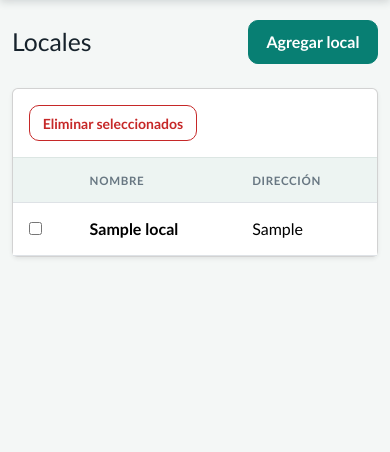
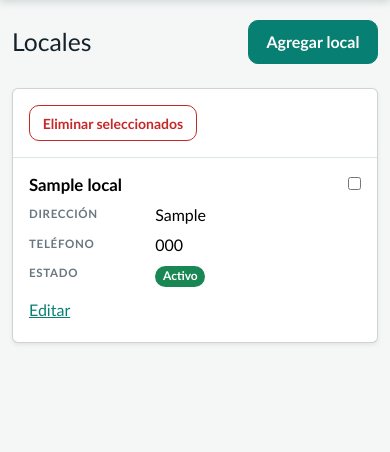
Before and after one commit to ManuelRuizU/comensalQR, a Django app: page /locales/ in a window 390 px wide. Shown: the part 60-512 px from the top of the page. Run offline with Django 5.2, Linux system fonts and the light colour scheme; a user stored in the database is signed in; tables that the repository leaves empty hold one stand-in row (values such as "Sample post"); parts of the project's set-up code (start-up, migrations or seed data) failed here and were passed over; some libraries are stand-ins or nearby versions.

Commit message:
Listas de administración como tarjetas en el teléfono
Trabajadores, Empresas, Operadores, Administradores, Locales e Historial:
bajo 768px cada fila se muestra como tarjeta «etiqueta: valor» en vez de
una tabla de 700px con scroll lateral. En escritorio siguen como tabla.
- Una sola plantilla: cada <td> lleva data-label y el CSS lo muestra como
  etiqueta (td::before). El encabezado de la tabla queda oculto
  visualmente pero disponible para lectores de pantalla.
- El nombre encabeza la tarjeta; la selección (interruptor o casilla) va
  arriba a la derecha; las acciones al pie.

Acciones de fila en Trabajadores: «Editar» queda visible y Tarjeta impresa,
Imagen teléfono y Regenerar QR pasan detrás de «Opciones», el mismo
<details> del menú del día. En el teléfono el panel se abre dentro de la
tarjeta; en escritorio flota sobre las filas siguientes.

Mesas, Pedidos, Despacho y Menú no cambian.

Co-Authored-By: Claude Opus 5.5 <noreply@anthropic.com>

```diff
--- a/static/css/app.css
+++ b/static/css/app.css
@@ -1133,3 +1133,76 @@ td:not(.text-end) .cq-item-panel { right: auto; left: 0; }
 .cq-verificar-listo { background: var(--cq-success-bright); color: var(--cq-on-success-bright); font-weight: 800; font-size: 1.2rem; text-align: center; border-radius: var(--cq-radius); padding: 0.6rem; margin-bottom: 0.6rem; }
 .cq-verificar-listo[hidden] { display: none; }
 a.cq-scan-brand { color: var(--cq-on-dark); text-decoration: none; }
+
+/* Acciones de una fila: la principal visible y el resto detrás de «Opciones». */
+.cq-row-actions { align-items: center; display: inline-flex; gap: var(--cq-gap); }
+.cq-row-actions .cq-item-panel { text-align: left; }
+
+/* ===== Listas de administración como tarjetas en el teléfono ============
+   Cada <td> lleva data-label con el nombre de su columna; bajo 768px la
+   fila se vuelve una tarjeta «etiqueta: valor». En escritorio, tabla normal. */
+@media (max-width: 767.98px) {
+    .cq-table.cq-table-cards { min-width: 0; }
+
+    .cq-table-cards thead {
+        clip: rect(0 0 0 0);
+        height: 1px;
+        overflow: hidden;
+        position: absolute;
+        width: 1px;
+    }
+
+    .cq-table-cards,
+    .cq-table-cards tbody { display: block; width: 100%; }
+
+    .cq-table-cards tr {
+        border-bottom: 1px solid var(--cq-line);
+        display: flex;
+        flex-direction: column;
+        gap: 0.35rem;
+        padding: 0.9rem 1rem;
+        position: relative;
+    }
+
+    .cq-table-cards tr:last-child { border-bottom: 0; }
+
+    .cq-table.cq-table-cards td {
+        border: 0;
+        overflow-wrap: anywhere;
+        padding: 0;
+    }
+
+    /* La etiqueta ocupa la columna izquierda; el valor fluye normal a la derecha. */
+    .cq-table.cq-table-cards td[data-label] {
+        padding-left: max(7rem, 38%);
+        position: relative;
+    }
+
+    .cq-table-cards td[data-label]::before {
+        color: var(--cq-muted);
+        content: attr(data-label);
+        left: 0;
+        line-height: 1.9;
+        position: absolute;
+        top: 0;
+        width: calc(max(7rem, 38%) - 0.75rem);
+        font-size: 0.72rem;
+        font-weight: 700;
+        letter-spacing: 0.06em;
+        text-transform: uppercase;
+    }
+
+    /* El nombre encabeza la tarjeta, sin etiqueta. */
+    .cq-table-cards .cq-cell-title { font-size: 1.05rem; order: -1; padding-right: 3.5rem; }
+
+    /* La selección va arriba a la derecha de la tarjeta. */
+    .cq-table.cq-table-cards .cq-cell-select { position: absolute; right: 1rem; top: 0.85rem; }
+    .cq-table-cards .cq-cell-select:empty { display: none; }
+
+    /* Acciones al pie de la tarjeta; el panel de «Opciones» se abre dentro de ella. */
+    .cq-table-cards td.text-end { margin-top: 0.35rem; text-align: left !important; }
+    .cq-table-cards td .cq-item-panel { box-shadow: none; position: static; }
+    .cq-table-cards .cq-row-actions { align-items: flex-start; display: flex; flex-wrap: wrap; }
+    .cq-table-cards td > a:not(.btn) { display: inline-block; padding: 0.35rem 0; }
+    .cq-table-wrap.cq-con-paneles { overflow: visible; }
+}
--- a/templates/locales/lista.html
+++ b/templates/locales/lista.html
@@ -12,16 +12,16 @@
             <button class="btn btn-outline-danger btn-sm" type="submit">Eliminar seleccionados</button>
         </div>
         <div class="cq-table-wrap">
-            <table class="table cq-table">
+            <table class="table cq-table cq-table-cards">
                 <thead><tr><th></th><th>Nombre</th><th>Dirección</th><th>Teléfono</th><th>Estado</th><th></th></tr></thead>
                 <tbody>
                     {% for local in locales %}
                     <tr>
-                        <td><input name="locales" value="{{ local.pk }}" type="checkbox"></td>
-                        <td class="fw-semibold">{{ local.nombre }}</td>
-                        <td>{{ local.direccion }}</td>
-                        <td>{{ local.telefono|default:"-" }}</td>
-                        <td>{% if local.activo %}<span class="badge text-bg-success">Activo</span>{% else %}<span class="badge text-bg-secondary">Inactivo</span>{% endif %}</td>
+                        <td class="cq-cell-select"><input name="locales" value="{{ local.pk }}" type="checkbox" aria-label="Seleccionar {{ local.nombre }}"></td>
+                        <td class="fw-semibold cq-cell-title">{{ local.nombre }}</td>
+                        <td data-label="Dirección">{{ local.direccion }}</td>
+                        <td data-label="Teléfono">{{ local.telefono|default:"-" }}</td>
+                        <td data-label="Estado">{% if local.activo %}<span class="badge text-bg-success">Activo</span>{% else %}<span class="badge text-bg-secondary">Inactivo</span>{% endif %}</td>
                         <td><a href="{% url 'locales:editar' local.pk %}">Editar</a></td>
                     </tr>
                     {% empty %}<tr><td colspan="6" class="text-secondary">No hay locales registrados.</td></tr>{% endfor %}
--- a/templates/operadores/lista.html
+++ b/templates/operadores/lista.html
@@ -6,10 +6,10 @@
     <div class="cq-actions"><a class="btn btn-primary" href="{% url 'operadores:crear' %}">Agregar operador</a></div>
 </div>
 <div class="cq-card">
-    <div class="cq-table-wrap"><table class="table cq-table">
+    <div class="cq-table-wrap"><table class="table cq-table cq-table-cards">
         <thead><tr><th>Nombre</th><th>Usuario</th><th>Local</th><th>Estado</th><th></th></tr></thead>
         <tbody>
-            {% for operador in operadores %}<tr><td class="fw-semibold">{{ operador }}</td><td>{{ operador.usuario.username }}</td><td>{{ operador.local|default:"Sin local" }}</td><td>{% if operador.activo %}<span class="badge text-bg-success">Activo</span>{% else %}<span class="badge text-bg-secondary">Inactivo</span>{% endif %}</td><td><a class="btn btn-sm btn-outline-primary" href="{% url 'operadores:editar' operador.pk %}">Editar</a></td></tr>{% empty %}<tr><td colspan="5" class="text-secondary">No hay operadores registrados.</td></tr>{% endfor %}
+            {% for operador in operadores %}<tr><td class="fw-semibold cq-cell-title">{{ operador }}</td><td data-label="Usuario">{{ operador.usuario.username }}</td><td data-label="Local">{{ operador.local|default:"Sin local" }}</td><td data-label="Estado">{% if operador.activo %}<span class="badge text-bg-success">Activo</span>{% else %}<span class="badge text-bg-secondary">Inactivo</span>{% endif %}</td><td><a class="btn btn-sm btn-outline-primary" href="{% url 'operadores:editar' operador.pk %}">Editar</a></td></tr>{% empty %}<tr><td colspan="5" class="text-secondary">No hay operadores registrados.</td></tr>{% endfor %}
         </tbody>
     </table></div>
 </div>
```
Also changed, not shown: templates/administradores/lista.html (+5 -5 lines), templates/consumos/historial.html (+2 -2 lines), templates/empresas/lista.html (+5 -5 lines), templates/trabajadores/lista.html (+12 -12 lines).
